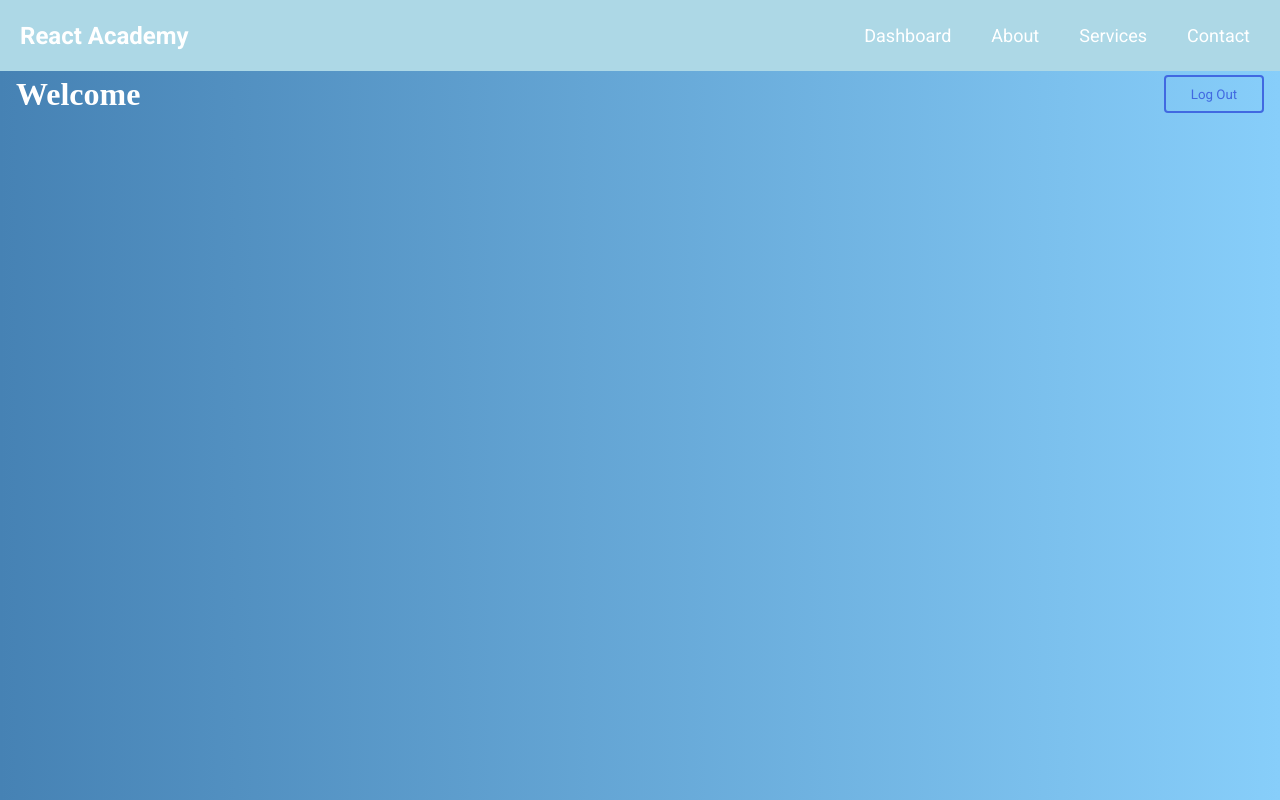
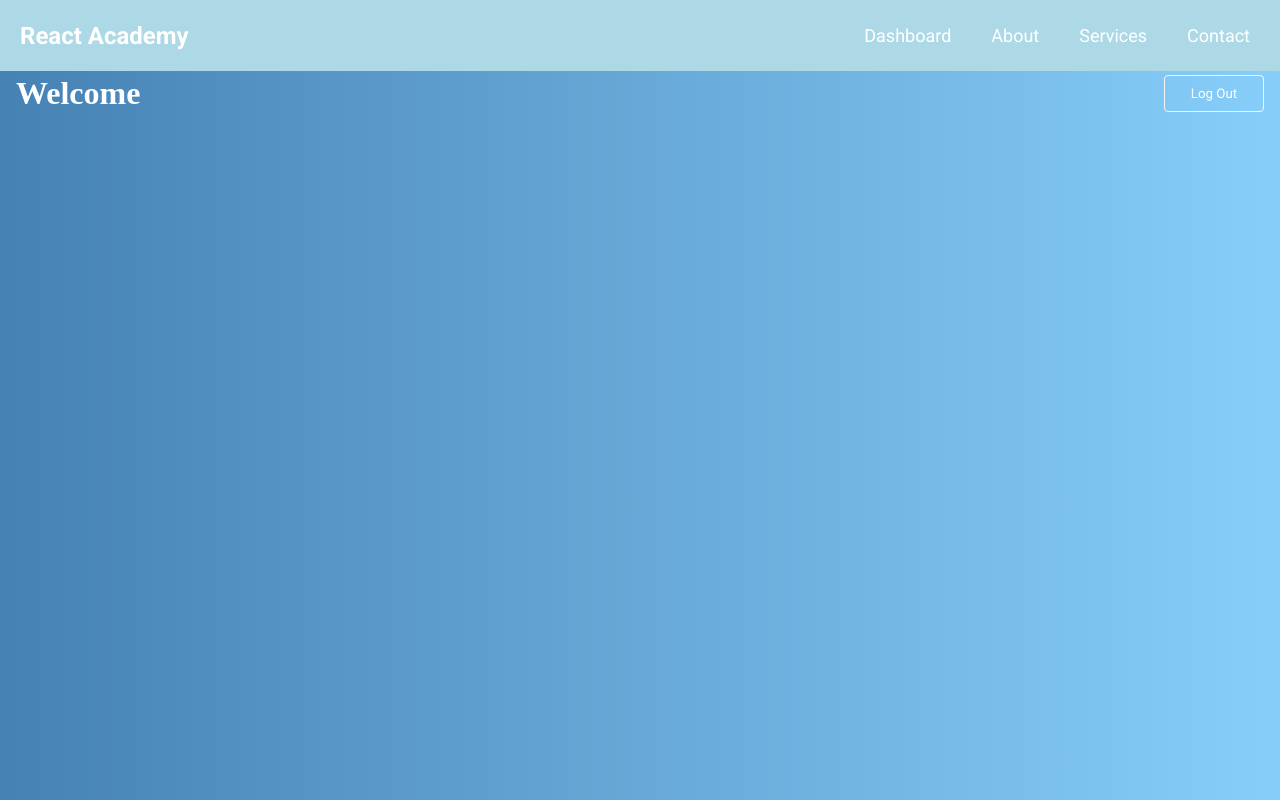
Before and after one commit to Espadv69/Course-2025, a React (Vite) app in the folder Login-Register/: page /dashboard in a window 1280 px wide. Built offline with nearby package versions, Linux system fonts and the light colour scheme; sample sign-in values are in the browser's storage; a web font is replaced by a local one.

Commit message:
Change button log out colors

```diff
--- a/Login-Register/src/css/Dashboard.css
+++ b/Login-Register/src/css/Dashboard.css
@@ -14,10 +14,10 @@
 
     width: 100px;
 
-    border: 2px solid royalblue;
+    border: 1px solid whitesmoke;
     border-radius: 4px;
 
-    color: royalblue;
+    color: white;
     background: transparent;
   }
 
```
